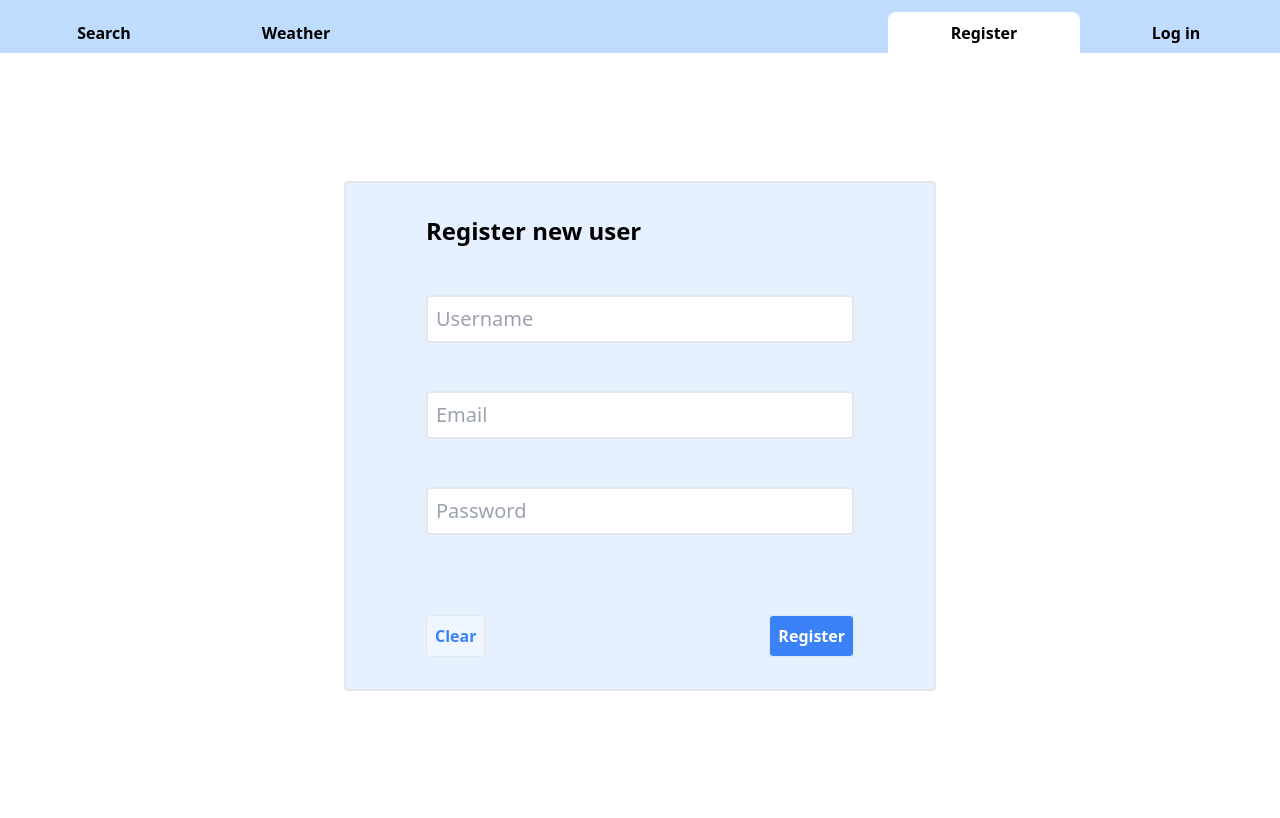
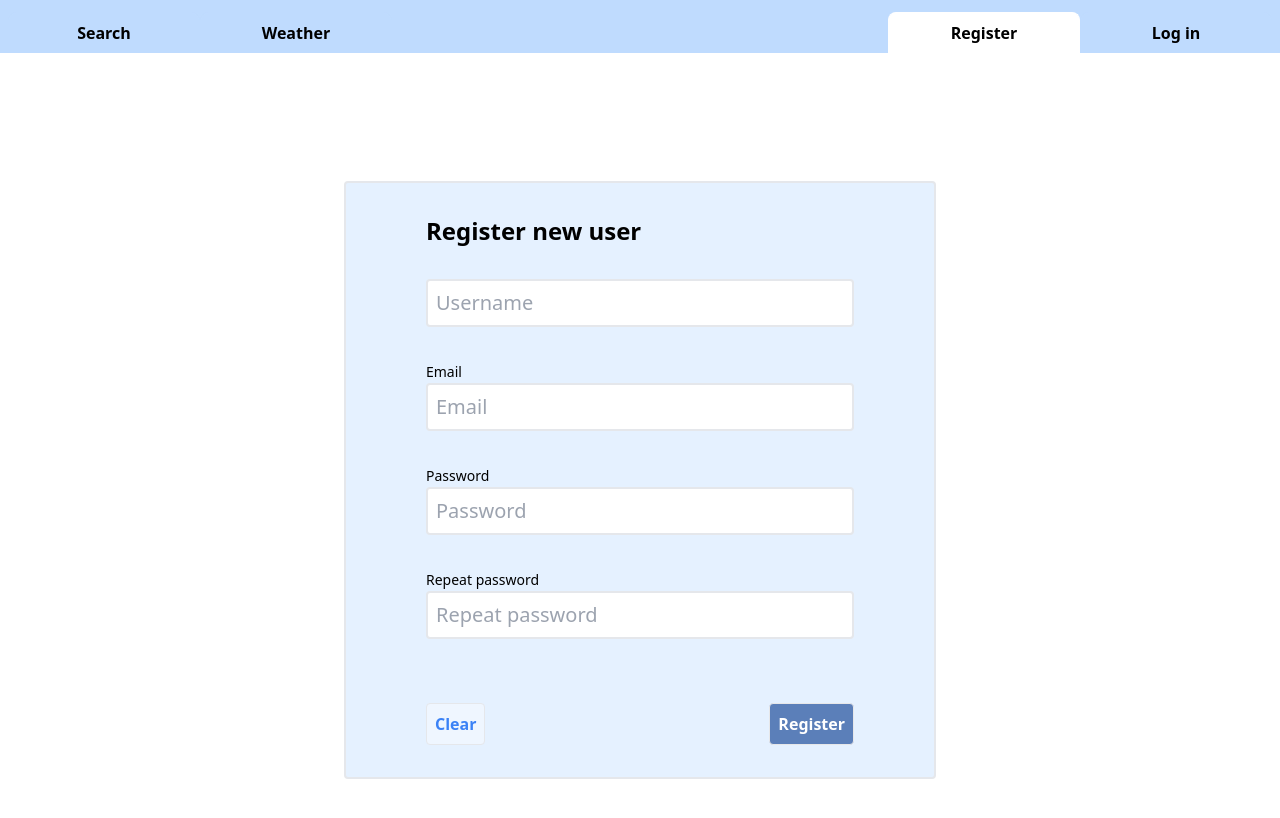
Before and after one commit to CEM-KEA/whoknows, a React (Vite) app in the folder frontend/: page /register in a window 1280 px wide. Shown: the top 818 px of the page. Built offline with nearby package versions, Linux system fonts and the light colour scheme; no server answers.

Commit message:
#99 added password confirmation to register page, as well as basic validation on form inputs

```diff
--- a/frontend/src/types/auth.types.ts
+++ b/frontend/src/types/auth.types.ts
@@ -20,4 +20,5 @@ export interface IRegisterRequest {
   username: string;
   email: string;
   password: string;
+  password2: string;
 }
--- a/frontend/src/views/Register.tsx
+++ b/frontend/src/views/Register.tsx
@@ -1,35 +1,59 @@
-import { FormEventHandler, useState } from "react";
+import { FormEventHandler, useMemo, useState } from "react";
 import type { IRegisterRequest } from "../types/auth.types";
 import PageLayout from "../components/PageLayout";
 import { apiPost } from "../utils/apiUtils";
 import { useNavigate } from "react-router-dom";
 import LoadingSpinner from "../components/LoadingSpinner";
+import toast from "react-hot-toast";
 
 function Register() {
   const navigate = useNavigate();
   const [loading, setLoading] = useState(false);
-
   const [username, setUsername] = useState("");
   const [email, setEmail] = useState("");
   const [password, setPassword] = useState("");
+  const [repeatPassword, setRepeatPassword] = useState("");
+
+  const disableSubmit = useMemo(() => {
+    return (
+      username.length === 0 ||
+      email.length === 0 ||
+      password.length === 0 ||
+      repeatPassword.length === 0 ||
+      password !== repeatPassword
+    );
+  }, [username, email, password, repeatPassword]);
+
+  const passwordMatch = useMemo(() => password === repeatPassword, [password, repeatPassword]);
+
+  const validateUsername = (username: string) => {
+    return username.length >= 3 && username.length <= 100;
+  };
+
+  const validateEmail = (email: string) => {
+    const regex = /^[^\s@]+@[^\s@]+\.[^\s@]+$/;
+    return regex.test(email);
+  };
 
   const handleSubmit: FormEventHandler = async (e) => {
     e.preventDefault();
+    if (disableSubmit) return;
     const registerData: IRegisterRequest = {
       username,
       email,
-      password
+      password,
+      password2: repeatPassword
     };
     setLoading(true);
     apiPost<IRegisterRequest, void>("/register", registerData)
       .then(() => {
         setLoading(false);
+        toast.success("User registered successfully. Please login.");
         navigate("/login");
       })
       .catch((error) => {
-        console.error(error);
+        toast.error(error.message);
         setLoading(false);
-        // Maybe do a toast here
       });
   };
 
@@ -44,11 +68,12 @@ function Register() {
         {!loading && (
           <form
             onSubmit={handleSubmit}
-            className="flex flex-col gap-12 lg:w-1/2 border-2 px-20 py-8 rounded bg-blue-200 bg-opacity-40"
+            className="flex flex-col gap-8 lg:w-1/2 border-2 px-20 py-8 rounded bg-blue-200 bg-opacity-40"
           >
             <h1 className="text-2xl font-semibold">Register new user</h1>
+            <label>
               <input
-              className="border-2 p-2 w-full rounded outline-none caret-blue-500 text-xl"
+                className={`${username.length === 0 ? "" : !validateUsername(username) ? "border-red-500 outline-red-500" : "border-green-500 outline-green-500"} border-2 p-2 w-full rounded outline-2 caret-blue-500 text-xl`}
                 type="text"
                 placeholder="Username"
                 value={username}
@@ -57,16 +82,30 @@ function Register() {
                 onChange={(e) => setUsername(e.target.value)}
                 required
               />
+              {username.length > 0 && !validateUsername(username) && (
+                <span className="text-red-500 text-xs">
+                  Username must be between 3 and 100 characters
+                </span>
+              )}
+            </label>
+            <label>
+              <span className="text-sm">Email</span>
               <input
-              className="border-2 p-2 w-full rounded outline-none caret-blue-500 text-xl"
+                className={`${email.length === 0 ? "" : !validateEmail(email) ? "border-red-500 outline-red-500" : "border-green-500 outline-green-500"} border-2 p-2 w-full rounded outline-2 caret-blue-500 text-xl`}
                 type="email"
                 placeholder="Email"
                 value={email}
                 onChange={(e) => setEmail(e.target.value)}
                 required
               />
+              {!validateEmail(email) && email.length > 0 && (
+                <span className="text-red-500 text-xs">Invalid email address</span>
+              )}
+            </label>
+            <label>
+              <span className="text-sm">Password</span>
               <input
-              className="border-2 p-2 w-full rounded outline-none caret-blue-500 text-xl"
+                className={`${password.length === 0 ? "" : password.length < 6 ? "border-red-500 outline-red-500" : "border-green-500 outline-green-500"} border-2 outline-2 p-2 w-full rounded caret-blue-500 text-xl`}
                 type="password"
                 placeholder="Password"
                 value={password}
@@ -74,6 +113,26 @@ function Register() {
                 onChange={(e) => setPassword(e.target.value)}
                 required
               />
+              {password.length > 0 && password.length < 6 && (
+                <span className="text-red-500 text-xs">Password must be at least 6 characters</span>
+              )}
+            </label>
+            <label>
+              <span className="text-sm">Repeat password</span>
+              <input
+                title={!passwordMatch ? "Passwords do not match" : ""}
+                className={`${password.length === 0 ? "" : !passwordMatch ? "outline-red-500 border-red-500" : "outline-green-500 border-green-500"} border-2 p-2 w-full rounded outline-2 caret-blue-500 text-xl`}
+                type="password"
+                placeholder="Repeat password"
+                value={repeatPassword}
+                minLength={6}
+                onChange={(e) => setRepeatPassword(e.target.value)}
+                required
+              />
+              {!passwordMatch && (
+                <span className="text-red-500 text-xs">Passwords do not match</span>
+              )}
+            </label>
             <div className="flex gap-1 w-full justify-between mt-8">
               <button
                 className="border rounded bg-blue-50 text-blue-500 hover:bg-blue-100 font-semibold p-2"
@@ -86,7 +145,11 @@ function Register() {
               >
                 Clear
               </button>
-              <button className="border rounded bg-blue-500 hover:brightness-90 text-white font-semibold p-2">
+              <button
+                title={disableSubmit ? "Please fill out all fields" : ""}
+                className={`${disableSubmit ? "grayscale-[0.5] cursor-not-allowed" : "hover:brightness-90 cursor-pointer"} border rounded bg-blue-500  text-white font-semibold p-2`}
+                disabled={disableSubmit}
+              >
                 Register
               </button>
             </div>
```
Lines whose indentation alone changed are shown as unchanged.
